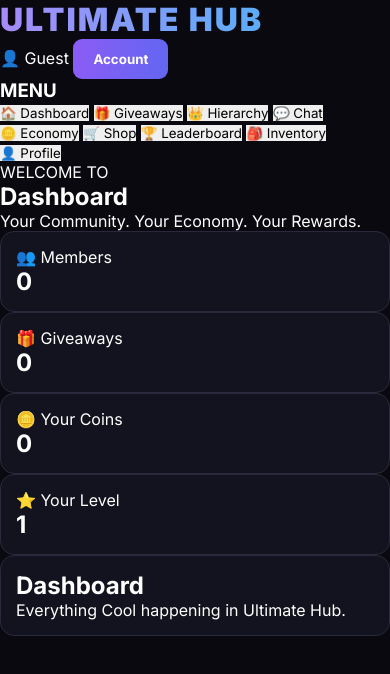
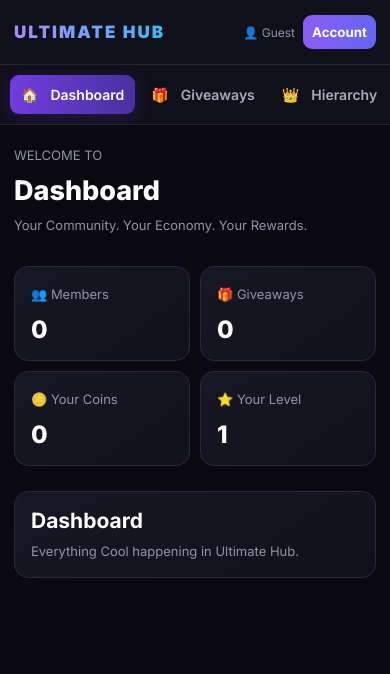
Before and after one commit to quitninguyton-cmyk/Ultimate-Hub, a plain HTML site: page index.html in a window 390 px wide. Drawn offline with Linux system fonts and the light colour scheme.

Commit message:
Refactor styles in style.css for improved layout
Updated color variables and added new styles for layout and components.

```diff
--- a/style.css
+++ b/style.css
@@ -3,12 +3,12 @@
 
 :root {
   --bg: #09090f;
-  --panel: #13131f;
-  --panel2: #1b1b2b;
+  --panel: #12121d;
+  --panel2: #191927;
   --purple: #8b5cf6;
   --blue: #38bdf8;
   --text: #ffffff;
-  --muted: #9999ad;
+  --muted: #9292a8;
 }
 
 * {
@@ -24,19 +24,6 @@ body {
   min-height: 100vh;
 }
 
-#app {
-  width: 100%;
-  min-height: 100vh;
-}
-
-h1 {
-  font-weight: 900;
-  letter-spacing: 2px;
-  background: linear-gradient(90deg, #a78bfa, #38bdf8);
-  -webkit-background-clip: text;
-  -webkit-text-fill-color: transparent;
-}
-
 button {
   border: none;
   cursor: pointer;
@@ -45,24 +32,140 @@ button {
 }
 
 button:hover {
+  filter: brightness(1.2);
   transform: translateY(-2px);
 }
 
-input {
-  font-family: inherit;
+#app {
+  min-height: 100vh;
+}
+
+.topbar {
+  height: 75px;
+  padding: 0 30px;
+  display: flex;
+  align-items: center;
+  justify-content: space-between;
+  background: #10101a;
+  border-bottom: 1px solid #252538;
+  position: sticky;
+  top: 0;
+  z-index: 10;
+}
+
+.topbar h1 {
+  font-size: 23px;
+  font-weight: 900;
+  letter-spacing: 2px;
+  background: linear-gradient(90deg, #a78bfa, #38bdf8);
+  -webkit-background-clip: text;
+  -webkit-text-fill-color: transparent;
+}
+
+.user-area {
+  display: flex;
+  align-items: center;
+  gap: 15px;
+  color: var(--muted);
+}
+
+.layout {
+  display: flex;
+  min-height: calc(100vh - 75px);
+}
+
+.sidebar {
+  width: 235px;
+  background: #10101a;
+  border-right: 1px solid #252538;
+  padding: 25px 15px;
+  flex-shrink: 0;
+}
+
+.sidebar h3 {
+  color: var(--muted);
+  font-size: 11px;
+  letter-spacing: 2px;
+  margin: 5px 12px 18px;
+}
+
+.nav-item {
+  display: flex;
+  align-items: center;
+  gap: 12px;
+  width: 100%;
+  padding: 13px 14px;
+  margin-bottom: 6px;
+  background: transparent;
+  color: #aaaabe;
+  border-radius: 9px;
+  text-align: left;
+  font-size: 14px;
+  font-weight: 600;
+}
+
+.nav-item.active {
+  color: white;
+  background: linear-gradient(90deg, #713ce0, #4931a0);
+  box-shadow: 0 4px 20px #713ce033;
+}
+
+.main-content {
+  flex: 1;
+  padding: 35px;
+  min-width: 0;
+}
+
+.welcome {
+  margin-bottom: 30px;
+}
+
+.welcome h2 {
+  font-size: 32px;
+  margin: 8px 0;
+  font-weight: 800;
+}
+
+.muted {
+  color: var(--muted);
+  font-size: 13px;
+  line-height: 1.6;
+}
+
+.stats-grid {
+  display: grid;
+  grid-template-columns: repeat(4, minmax(0, 1fr));
+  gap: 16px;
+  margin-bottom: 25px;
 }
 
 .card {
-  background: var(--panel);
-  border: 1px solid #29293b;
+  background: linear-gradient(145deg, #171725, #11111b);
+  border: 1px solid #29293c;
   border-radius: 14px;
-  padding: 20px;
+  padding: 22px;
+}
+
+.stats-grid .card span {
+  color: var(--muted);
+  font-size: 13px;
+}
+
+.stats-grid .card h2 {
+  font-size: 30px;
+  margin-top: 12px;
+  font-weight: 800;
+}
+
+.content-card h2 {
+  font-size: 21px;
+  margin-bottom: 8px;
 }
 
 .primary-btn {
   background: linear-gradient(90deg, #8b5cf6, #6366f1);
   color: white;
-  padding: 12px 20px;
+  padding: 11px 17px;
   border-radius: 9px;
   font-weight: 700;
 }
@@ -70,13 +173,78 @@ input {
 .secondary-btn {
   background: var(--panel2);
   color: white;
-  padding: 12px 20px;
+  padding: 11px 17px;
   border: 1px solid #33334a;
   border-radius: 9px;
 }
 
-@media (max-width: 600px) {
-  .card {
-    padding: 15px;
+@media (max-width: 900px) {
+  .stats-grid {
+    grid-template-columns: repeat(2, 1fr);
   }
 }
+
+@media (max-width: 600px) {
+  .topbar {
+    padding: 0 14px;
+    height: 65px;
+  }
+
+  .topbar h1 {
+    font-size: 17px;
+  }
+
+  .user-area {
+    gap: 8px;
+    font-size: 12px;
+  }
+
+  .user-area .primary-btn {
+    padding: 9px;
+  }
+
+  .layout {
+    flex-direction: column;
+  }
+
+  .sidebar {
+    width: 100%;
+    display: flex;
+    overflow-x: auto;
+    padding: 10px;
+    border-right: none;
+    border-bottom: 1px solid #252538;
+    gap: 5px;
+  }
+
+  .sidebar h3 {
+    display: none;
+  }
+
+  .nav-item {
+    width: auto;
+    flex-shrink: 0;
+    margin: 0;
+    padding: 11px;
+  }
+
+  .main-content {
+    padding: 20px 14px;
+  }
+
+  .welcome h2 {
+    font-size: 27px;
+  }
+
+  .stats-grid {
+    gap: 10px;
+  }
+
+  .card {
+    padding: 16px;
+  }
+
+  .stats-grid .card h2 {
+    font-size: 24px;
+  }
+}
```
